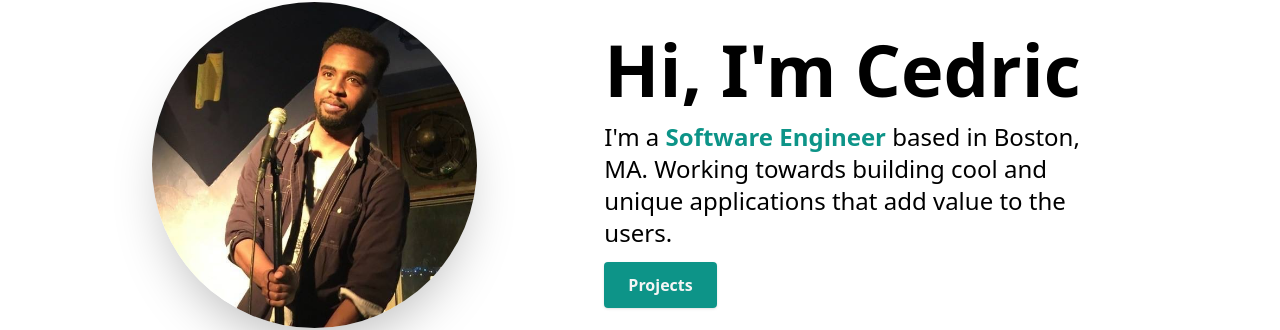
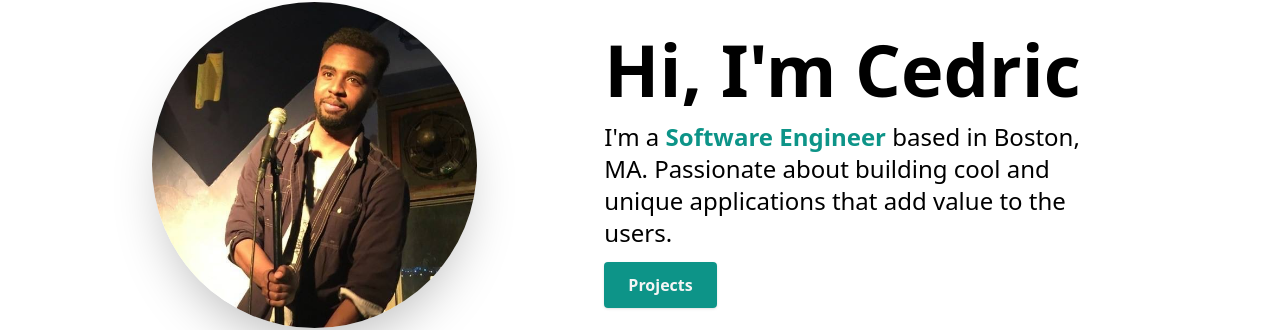
Before and after one commit to IgorTheFixer/my-portfolio, a Next.js app: page / in a window 1280 px wide. Shown: the part 238-568 px from the top of the page. Built offline with nearby package versions, Linux system fonts and the light colour scheme.

Commit message:
changing wording

```diff
--- a/components/HeroSection.tsx
+++ b/components/HeroSection.tsx
@@ -24,7 +24,7 @@ const HeroSection = () => {
             <span className="font-semibold text-teal-600">
               Software Engineer{" "}
             </span>
-            based in Boston, MA. Working towards building cool and unique applications
+            based in Boston, MA. Passionate about building cool and unique applications
             that add value to the users.
           </p>
           <Link
```
